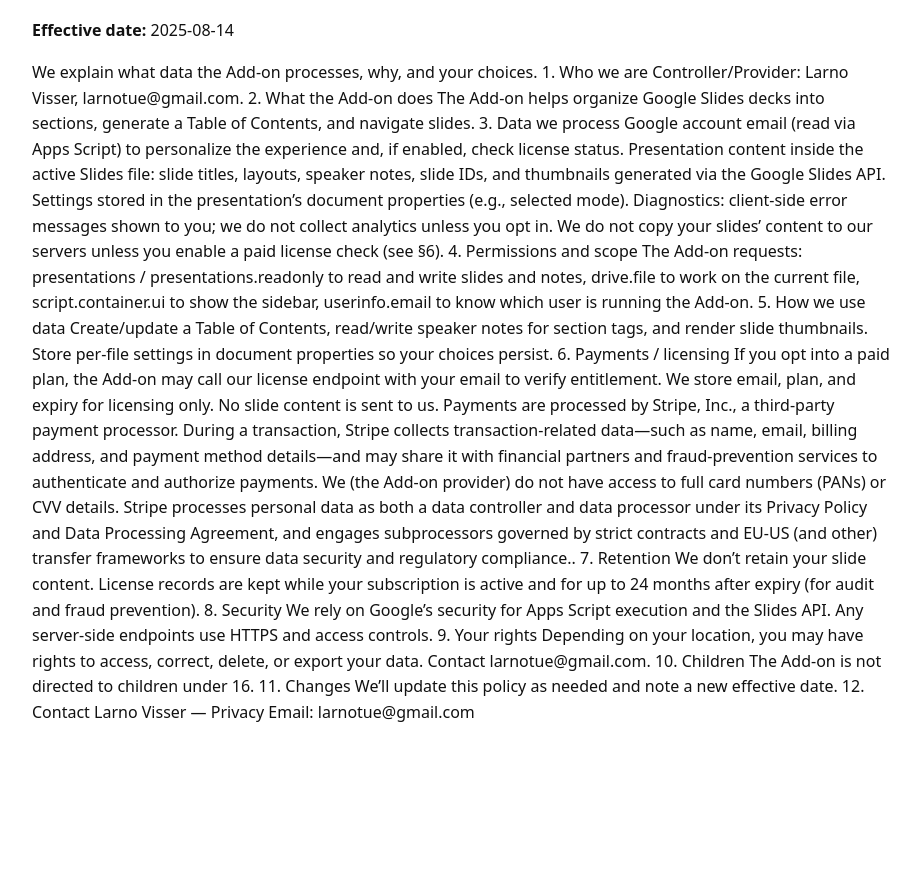
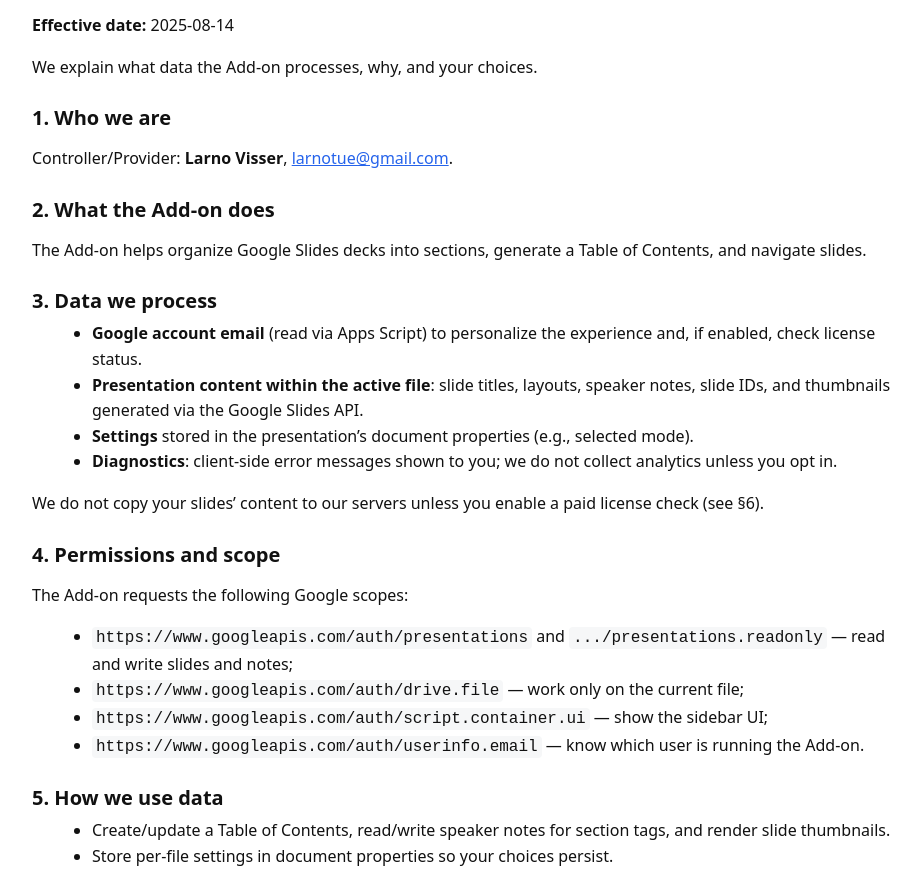
Before and after one commit to LarnoV/slides-sections-navigation-and-toc-site, a plain HTML site: page privacy.html in a window 1280 px wide. Shown: the part 83-952 px from the top of the page, without its empty margins (178-1099 px from the left). Before the commit the page ends 848 px from the top, so only its background shows below. Drawn offline with Linux system fonts and the light colour scheme.

Commit message:
Update privacy.html

```diff
--- a/privacy.html
+++ b/privacy.html
@@ -1,76 +1,88 @@
-<!doctype html><html><head><meta charset="utf-8"><meta name="viewport" content="width=device-width,initial-scale=1">
-<title>Privacy Policy — Sections & TOC</title><style>body{font:16px/1.6 system-ui,Segoe UI,Roboto,Arial;margin:40px auto;max-width:860px;padding:0 16px;color:#111}h1,h2{line-height:1.25}a{color:#2563eb}</style></head>
+<!doctype html>
+<html lang="en">
+<head>
+<meta charset="utf-8">
+<meta name="viewport" content="width=device-width,initial-scale=1">
+<title>Privacy Policy — Sections &amp; TOC for Google Slides</title>
+<style>
+  body{font:16px/1.6 system-ui,Segoe UI,Roboto,Arial;margin:40px auto;max-width:860px;padding:0 16px;color:#111}
+  h1,h2{line-height:1.25;margin:0 0 .4em}
+  h1{font-size:32px}
+  h2{font-size:20px;margin-top:1.25em}
+  a{color:#2563eb}
+  code{background:#f6f7f8;padding:2px 4px;border-radius:4px}
+  ul{margin:.5em 0 .75em 1.25em}
+  ol{margin:.5em 0 .75em 1.25em}
+  address{font-style:normal;white-space:pre-line}
+  hr{border:0;border-top:1px solid #e5e7eb;margin:1.2em 0}
+</style>
+</head>
 <body>
-<h1>Privacy Policy — Sections &amp; TOC for Google Slides</h1>
-<p><strong>Effective date:</strong> 2025-08-14</p>
-We explain what data the Add-on processes, why, and your choices.
+  <h1>Privacy Policy — Sections &amp; TOC for Google Slides</h1>
+  <p><strong>Effective date:</strong> 2025-08-14</p>
 
-1. Who we are
+  <p>We explain what data the Add-on processes, why, and your choices.</p>
 
-Controller/Provider: Larno Visser, larnotue@gmail.com.
+  <h2>1. Who we are</h2>
+  <p>Controller/Provider: <strong>Larno Visser</strong>, <a href="mailto:larnotue@gmail.com">larnotue@gmail.com</a>.</p>
 
-2. What the Add-on does
+  <h2>2. What the Add-on does</h2>
+  <p>The Add-on helps organize Google Slides decks into sections, generate a Table of Contents, and navigate slides.</p>
 
-The Add-on helps organize Google Slides decks into sections, generate a Table of Contents, and navigate slides.
+  <h2>3. Data we process</h2>
+  <ul>
+    <li><strong>Google account email</strong> (read via Apps Script) to personalize the experience and, if enabled, check license status.</li>
+    <li><strong>Presentation content within the active file</strong>: slide titles, layouts, speaker notes, slide IDs, and thumbnails generated via the Google Slides API.</li>
+    <li><strong>Settings</strong> stored in the presentation’s document properties (e.g., selected mode).</li>
+    <li><strong>Diagnostics</strong>: client-side error messages shown to you; we do not collect analytics unless you opt in.</li>
+  </ul>
+  <p>We do not copy your slides’ content to our servers unless you enable a paid license check (see §6).</p>
 
-3. Data we process
+  <h2>4. Permissions and scope</h2>
+  <p>The Add-on requests the following Google scopes:</p>
+  <ul>
+    <li><code>https://www.googleapis.com/auth/presentations</code> and <code>.../presentations.readonly</code> — read and write slides and notes;</li>
+    <li><code>https://www.googleapis.com/auth/drive.file</code> — work only on the current file;</li>
+    <li><code>https://www.googleapis.com/auth/script.container.ui</code> — show the sidebar UI;</li>
+    <li><code>https://www.googleapis.com/auth/userinfo.email</code> — know which user is running the Add-on.</li>
+  </ul>
 
-Google account email (read via Apps Script) to personalize the experience and, if enabled, check license status.
+  <h2>5. How we use data</h2>
+  <ul>
+    <li>Create/update a Table of Contents, read/write speaker notes for section tags, and render slide thumbnails.</li>
+    <li>Store per-file settings in document properties so your choices persist.</li>
+  </ul>
 
-Presentation content inside the active Slides file: slide titles, layouts, speaker notes, slide IDs, and thumbnails generated via the Google Slides API.
+  <h2>6. Payments / licensing</h2>
+  <p>If you opt into a paid plan, the Add-on may call our license endpoint with your email to verify entitlement. We store email, plan, and expiry for licensing only. No slide content is sent to us.</p>
+  <p>Payments are processed by <strong>Stripe, Inc.</strong>, a third-party payment processor. During a transaction, Stripe collects transaction-related data—such as name, email, billing address, and payment method details—and may share it with financial partners and fraud-prevention services to authenticate and authorize payments. We (the Add-on provider) do not have access to full card numbers (PANs) or CVV details. Stripe processes personal data as both a data controller and data processor under its Privacy Policy and Data Processing Agreement, and engages subprocessors governed by strict contracts and international transfer frameworks to ensure data security and regulatory compliance.</p>
 
-Settings stored in the presentation’s document properties (e.g., selected mode).
+  <h2>7. Retention</h2>
+  <ul>
+    <li>We don’t retain your slide content.</li>
+    <li>License records are kept while your subscription is active and for up to 24 months after expiry (for audit and fraud prevention).</li>
+  </ul>
 
-Diagnostics: client-side error messages shown to you; we do not collect analytics unless you opt in.
+  <h2>8. Security</h2>
+  <p>We rely on Google’s security for Apps Script execution and the Slides API. Any server-side endpoints use HTTPS and access controls.</p>
 
-We do not copy your slides’ content to our servers unless you enable a paid license check (see §6).
+  <h2>9. Your rights</h2>
+  <p>Depending on your location, you may have rights to access, correct, delete, or export your data. Contact <a href="mailto:larnotue@gmail.com">larnotue@gmail.com</a>.</p>
 
-4. Permissions and scope
+  <h2>10. Children</h2>
+  <p>The Add-on is not directed to children under 16.</p>
 
-The Add-on requests:
+  <h2>11. Changes</h2>
+  <p>We’ll update this policy as needed and note a new effective date.</p>
 
-presentations / presentations.readonly to read and write slides and notes,
+  <h2>12. Contact</h2>
+  <address>
+Larno Visser — Privacy
+Email: <a href="mailto:larnotue@gmail.com">larnotue@gmail.com</a>
+  </address>
 
-drive.file to work on the current file,
-
-script.container.ui to show the sidebar,
-
-userinfo.email to know which user is running the Add-on.
-
-5. How we use data
-
-Create/update a Table of Contents, read/write speaker notes for section tags, and render slide thumbnails.
-
-Store per-file settings in document properties so your choices persist.
-
-6. Payments / licensing
-
-If you opt into a paid plan, the Add-on may call our license endpoint with your email to verify entitlement. We store email, plan, and expiry for licensing only. No slide content is sent to us. Payments are processed by Stripe, Inc., a third‑party payment processor. During a transaction, Stripe collects transaction-related data—such as name, email, billing address, and payment method details—and may share it with financial partners and fraud‑prevention services to authenticate and authorize payments. We (the Add‑on provider) do not have access to full card numbers (PANs) or CVV details. Stripe processes personal data as both a data controller and data processor under its Privacy Policy and Data Processing Agreement, and engages subprocessors governed by strict contracts and EU‑US (and other) transfer frameworks to ensure data security and regulatory compliance..
-
-7. Retention
-
-We don’t retain your slide content.
-
-License records are kept while your subscription is active and for up to 24 months after expiry (for audit and fraud prevention).
-
-8. Security
-
-We rely on Google’s security for Apps Script execution and the Slides API. Any server-side endpoints use HTTPS and access controls.
-
-9. Your rights
-
-Depending on your location, you may have rights to access, correct, delete, or export your data. Contact larnotue@gmail.com.
-
-10. Children
-
-The Add-on is not directed to children under 16.
-
-11. Changes
-
-We’ll update this policy as needed and note a new effective date.
-
-12. Contact
-
-Larno Visser — Privacy
-Email: larnotue@gmail.com
-</body></html>
+  <hr>
+  <p><small>© <span id="y"></span> Larno Visser</small></p>
+  <script>document.getElementById('y').textContent=new Date().getFullYear();</script>
+</body>
+</html>
```
